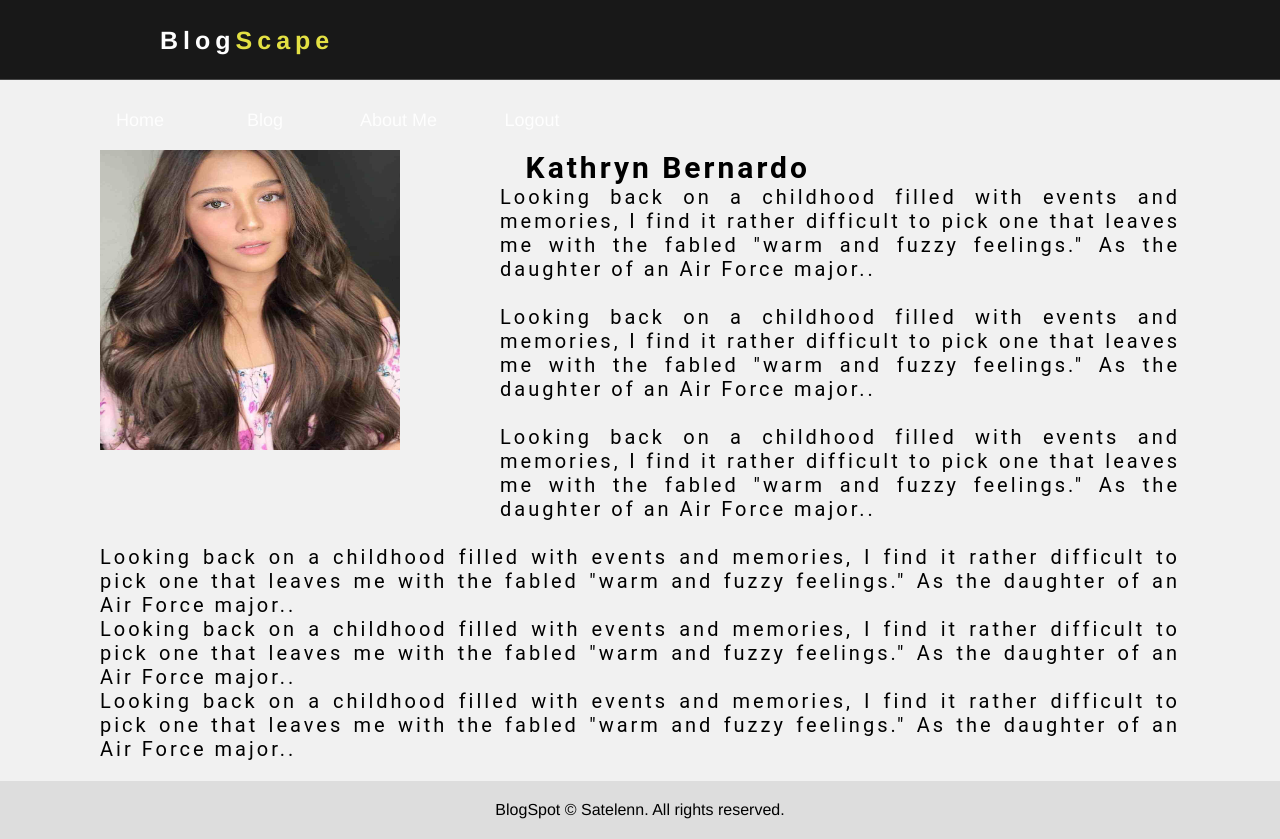
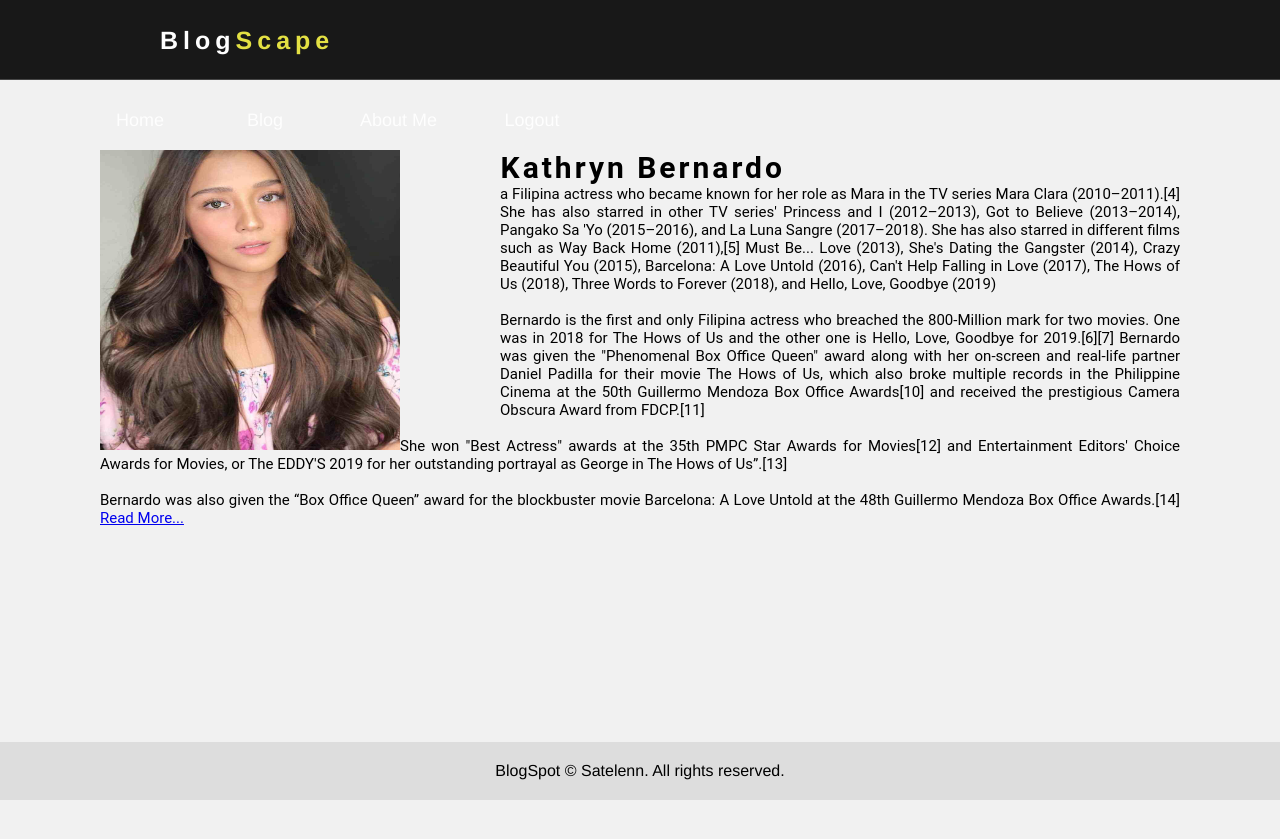
Before and after one commit to Sathelyn/blogspot, a plain HTML site: page about.html in a window 1280 px wide. After the commit the page ends 800 px from the top, so only its background shows below. Drawn offline with Linux system fonts and the light colour scheme.

Commit message:
edit in about page

```diff
--- a/about.html
+++ b/about.html
@@ -27,25 +27,25 @@
 
 <div class="content">
     <div class="border">
-            <img class="img" src="images/dp.jpg" alt="Kathryn">
+            <img class="img" src="images/dp.jpg" alt="Kathryn" class="about_img">
 
-            <h2 class="hname">Kathryn Bernardo</h2>
+            <h2 class="hname">Kathryn Bernardo <br></h2>
             <p class="about">
-
-                    Looking back on a childhood filled with events and memories, I find it rather difficult to pick one that leaves me with the fabled "warm and fuzzy feelings." As the daughter of an Air Force major..<br><br>
-                    Looking back on a childhood filled with events and memories, I find it rather difficult to pick one that leaves me with the fabled "warm and fuzzy feelings." As the daughter of an Air Force major..<br>  <br>
-                    Looking back on a childhood filled with events and memories, I find it rather difficult to pick one that leaves me with the fabled "warm and fuzzy feelings." As the daughter of an Air Force major..<br> <br>
+              a Filipina actress who became known for her role as Mara in the TV series Mara Clara (2010–2011).[4] She has also starred in other TV series' Princess and I (2012–2013), Got to Believe (2013–2014), Pangako Sa 'Yo (2015–2016), and La Luna Sangre (2017–2018). She has also starred in different films such as Way Back Home (2011),[5] Must Be... Love (2013), She's Dating the Gangster (2014), Crazy Beautiful You (2015), Barcelona: A Love Untold (2016), Can't Help Falling in Love (2017), The Hows of Us (2018), Three Words to Forever (2018), and Hello, Love, Goodbye (2019) <br> <br>
             </p>
             <p class="about2">
-                    Looking back on a childhood filled with events and memories, I find it rather difficult to pick one that leaves me with the fabled "warm and fuzzy feelings." As the daughter of an Air Force major..<br>
-                    Looking back on a childhood filled with events and memories, I find it rather difficult to pick one that leaves me with the fabled "warm and fuzzy feelings." As the daughter of an Air Force major..<br>
-                    Looking back on a childhood filled with events and memories, I find it rather difficult to pick one that leaves me with the fabled "warm and fuzzy feelings." As the daughter of an Air Force major..<br>
+              Bernardo is the first and only Filipina actress who breached the 800-Million mark for two movies. One was in 2018 for The Hows of Us and the other one is Hello, Love, Goodbye for 2019.[6][7]
+              Bernardo was given the "Phenomenal Box Office Queen" award along with her on-screen and real-life partner Daniel Padilla for their movie The Hows of Us, which also broke multiple records in the Philippine Cinema at the 50th Guillermo Mendoza Box Office Awards[10] and received the prestigious Camera Obscura Award from FDCP.[11] <br> <br>
+
+            </p>
+            <p class="about3">
+              She won "Best Actress" awards at the 35th PMPC Star Awards for Movies[12] and Entertainment Editors' Choice Awards for Movies, or The EDDY'S 2019 for her outstanding portrayal as George in The Hows of Us”.[13] <br> <br>
+              Bernardo was also given the “Box Office Queen” award for the blockbuster movie Barcelona: A Love Untold at the 48th Guillermo Mendoza Box Office Awards.[14]
+              <a href="https://en.wikipedia.org/wiki/Kathryn_Bernardo">Read More...</a>
             </p>
     </div>
-
-
 </div>
-<div class="footer">
+<div class="footer" style="position: fixed;">
 <p>BlogSpot © Satelenn. All rights reserved.</p>
 </div>
 <script src="./js/scripts.js"></script>
--- a/css/style.css
+++ b/css/style.css
@@ -215,10 +215,14 @@
 
   /* Footer */
   .footer {
+    margin-top: 30px;
     padding: 20px;
     text-align: center;
     background: #ddd;
-    margin-top: 20px;
+    left: 0;
+   bottom: 0;
+   width: 100%;
+    position: relative;
   }
 
   /* para sa responsive layout*/
@@ -296,7 +300,7 @@ text-shadow: 2px 2px 0 #bcbcbc, 4px 4px 0 #9c9c9c;
 {
   float: right;
   margin-top: 150px;
-  margin-right: 370px;
+  margin-right: 395px;
   font-size: 30px;
   font-family: 'Roboto', sans-serif;
   letter-spacing: 3px;
@@ -305,9 +309,8 @@ text-shadow: 2px 2px 0 #bcbcbc, 4px 4px 0 #9c9c9c;
 .about
 {
   margin-left: 400px;
-  font-size: 20px;
+  font-size: 15px;
   font-family: 'Roboto', sans-serif;
-  letter-spacing: 3px;
   text-align: justify;
 }
 .icons
@@ -317,10 +320,16 @@ text-shadow: 2px 2px 0 #bcbcbc, 4px 4px 0 #9c9c9c;
 }
 .about2
 {
-
-  font-size: 20px;
+  margin-left: 400px;
+  font-size: 15px;
   font-family: 'Roboto', sans-serif;
-  letter-spacing: 3px;
+  text-align: justify;
+}
+.about3
+{
+  margin-left: 0px;
+  font-size: 15px;
+  font-family: 'Roboto', sans-serif;
   text-align: justify;
 }
 
@@ -331,7 +340,7 @@ text-shadow: 2px 2px 0 #bcbcbc, 4px 4px 0 #9c9c9c;
   height: 200px;
   object-fit: cover;
 }
-            .blog-title{
+.blog-title{
   font-size: 25px;
 }
 
```
